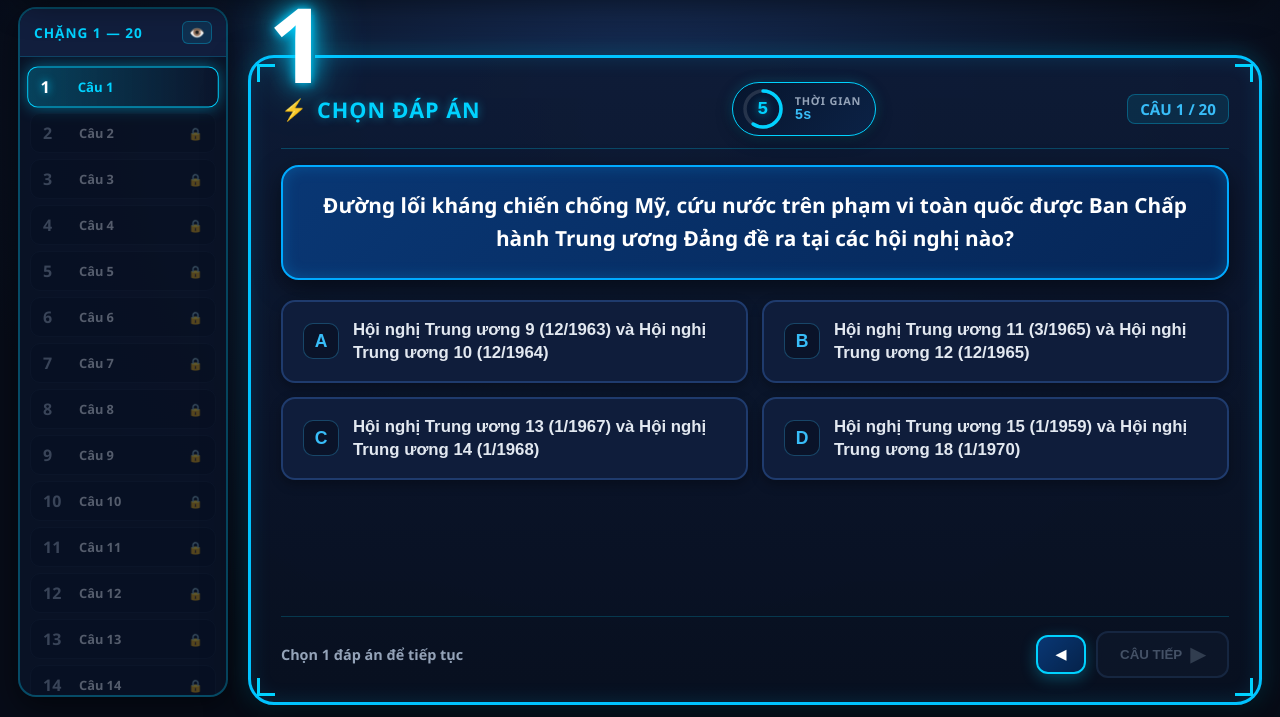
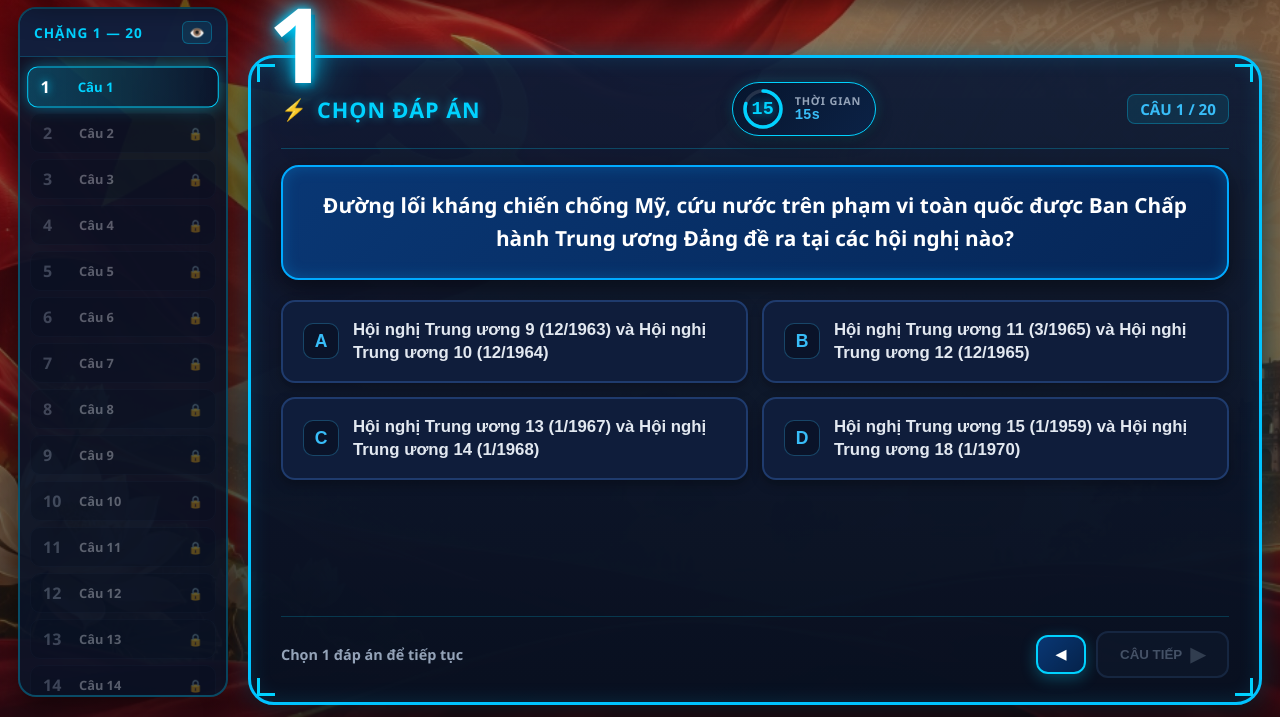
Before and after one commit to exorcisthb/xo-lucky-arena, a website built with Vite: page index.html in a window 1280 px wide. Shown: the part 83-800 px from the top of the page. Built offline with nearby package versions, Linux system fonts and the light colour scheme.

Commit message:
feat: increase timer to 20s and update background to Vietnamese revolutionary flag artwork

```diff
--- a/index.html
+++ b/index.html
@@ -75,18 +75,18 @@
               <h2>CHỌN ĐÁP ÁN</h2>
             </div>
 
-            <!-- 10s Countdown Timer Widget -->
-            <div class="cyber-timer-widget" id="cyberTimerWidget" title="Bộ đếm thời gian: 10 giây">
+            <!-- 20s Countdown Timer Widget -->
+            <div class="cyber-timer-widget" id="cyberTimerWidget" title="Bộ đếm thời gian: 20 giây">
               <div class="timer-ring-box">
                 <svg class="timer-svg" viewBox="0 0 44 44">
                   <circle class="timer-svg-track" cx="22" cy="22" r="18"></circle>
                   <circle class="timer-svg-bar" id="timerSvgBar" cx="22" cy="22" r="18"></circle>
                 </svg>
-                <span class="timer-number-val" id="timerVal">10</span>
+                <span class="timer-number-val" id="timerVal">20</span>
               </div>
               <div class="timer-text-label">
                 <span class="timer-title">THỜI GIAN</span>
-                <span class="timer-status" id="timerStatusLabel">10s</span>
+                <span class="timer-status" id="timerStatusLabel">20s</span>
               </div>
             </div>
 
--- a/src/main.js
+++ b/src/main.js
@@ -262,9 +262,9 @@ function renderLadder() {
 }
 
 /* =========================================================
-   10-SECOND COUNTDOWN TIMER ("bộ điểm giờ 10s")
+   20-SECOND COUNTDOWN TIMER ("bộ đếm giờ 20s")
    ========================================================= */
-const TIMER_TOTAL_SECONDS = 10;
+const TIMER_TOTAL_SECONDS = 20;
 const CIRCUMFERENCE = 113.1; // 2 * Math.PI * 18
 let timerInterval = null;
 let timerSecondsLeft = TIMER_TOTAL_SECONDS;
@@ -350,7 +350,7 @@ function handleQuestionTimeout(q) {
   // Status text indicator
   const statusText = document.getElementById('questionStatusText');
   if (statusText) {
-    statusText.textContent = "⏰ Hết 10s: Chưa có câu trả lời!";
+    statusText.textContent = "⏰ Hết 20s: Chưa có câu trả lời!";
     statusText.style.color = "var(--neon-gold)";
   }
 
@@ -365,7 +365,7 @@ function handleQuestionTimeout(q) {
   saveState();
 
   // Toast notification
-  showToast("⏰ HẾT 10 GIÂY: CHƯA CÓ CÂU TRẢ LỜI!");
+  showToast("⏰ HẾT 20 GIÂY: CHƯA CÓ CÂU TRẢ LỜI!");
 }
 
 function stopQuestionTimer() {
@@ -529,7 +529,7 @@ function renderCurrentQuestion() {
     nextBtn.classList.add('ready-pulse');
     nextBtn.title = "Đã xong câu này! Bấm để chuyển sang câu tiếp theo ▶";
     if (answeredData.timeOut) {
-      statusText.textContent = "⏰ Hết 10s: Chưa có câu trả lời!";
+      statusText.textContent = "⏰ Hết 20s: Chưa có câu trả lời!";
       statusText.style.color = "var(--neon-gold)";
     } else {
       statusText.textContent = answeredData.isCorrect ? "✅ Câu trả lời chính xác!" : "❌ Chưa chính xác, xem giải thích bên dưới.";
--- a/src/style.css
+++ b/src/style.css
@@ -26,12 +26,14 @@
 }
 
 body {
-  background-color: var(--cyber-bg);
+  background-color: #0b1120;
   background-image:
-    radial-gradient(ellipse at 50% 25%, #162c54 0%, var(--cyber-bg) 75%),
-    linear-gradient(rgba(0, 210, 255, 0.05) 1px, transparent 1px),
-    linear-gradient(90deg, rgba(0, 210, 255, 0.05) 1px, transparent 1px);
-  background-size: 100% 100%, 36px 36px, 36px 36px;
+    linear-gradient(rgba(6, 12, 24, 0.35), rgba(6, 12, 24, 0.65)),
+    url('./assets/bg-vietnam.jpg');
+  background-size: cover;
+  background-position: center center;
+  background-repeat: no-repeat;
+  background-attachment: fixed;
   color: var(--text-main);
   font-family: var(--font-stack);
   min-height: 100vh;
```
Also changed, not shown: public/bg-vietnam.jpg (added), src/assets/bg-vietnam.jpg (added).
